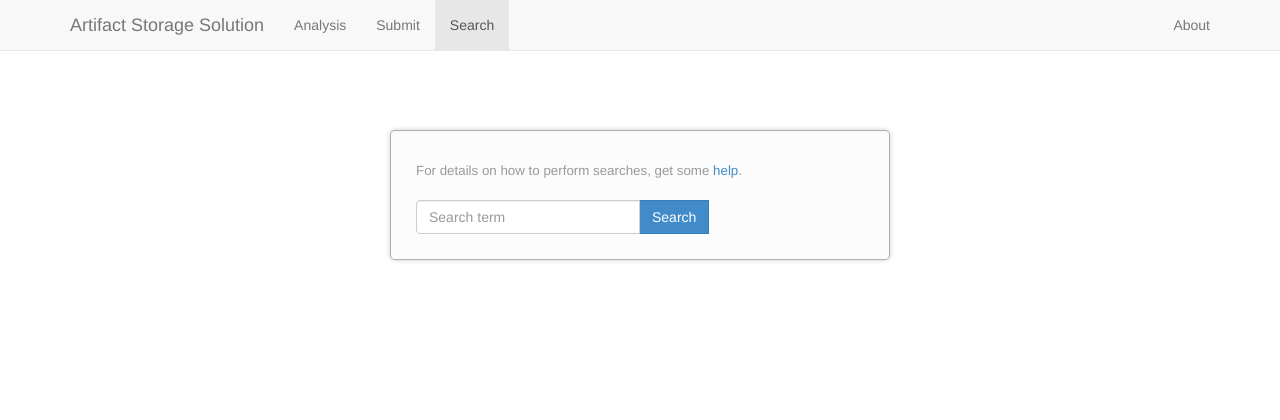
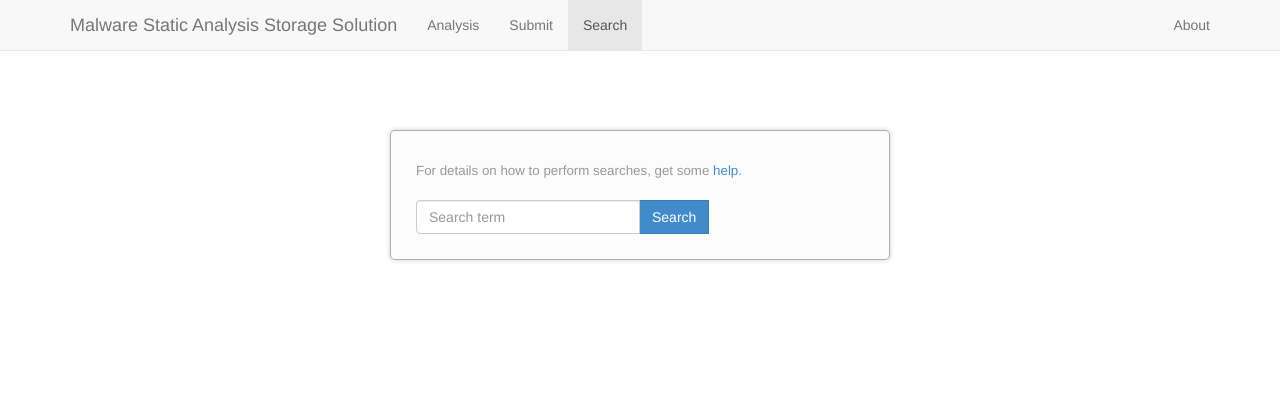
Before and after one commit to espenfjo/smass, a Django app: page /search in a window 1280 px wide. Shown: the top 420 px of the page. Run offline with Django 3.2, Linux system fonts and the light colour scheme; some libraries are stand-ins or nearby versions.

Commit message:
Rename to MSASS, Malware Static Analysis Storage Solution

```diff
--- a/lib/database/mongodb.py
+++ b/lib/database/mongodb.py
@@ -6,6 +6,6 @@ class mongodb(object):
         self.artifact = artifact
         self.config = artifact.config
         client = MongoClient(self.config.mongo_host)
-        db = client.ass
-        self.collection = db.ass
+        db = client.msass
+        self.collection = db.msass
         self.fs = gridfs.GridFS(db)
--- a/ass.py
+++ b/msass.py
@@ -10,13 +10,13 @@ from lib.Artifact import Artifact
 
 
 def read_config():
-    configfile = "ass.conf"
+    configfile = "msass.conf"
     parser = argparse.ArgumentParser()
-    description='Arguments to start ASS'
+    description='Arguments to start MSASS'
 
 
     parser.add_argument('--configfile', type=str, nargs=1,
-                        help='ASS configuration file')
+                        help='MSASS configuration file')
     args, remaining_argv = parser.parse_known_args()
     parser.add_argument('--type', type=str, nargs=1,
                         help='Select type of file')
--- a/web/analysis/models.py
+++ b/web/analysis/models.py
@@ -22,7 +22,7 @@ class Analysis(models.Model):
 
     objects = MongoDBManager()
     class MongoMeta:
-        db_table="ass"
+        db_table="msass"
 
 class Meta(models.Model):
     tags = ListField()
--- a/web/analysis/views.py
+++ b/web/analysis/views.py
@@ -18,7 +18,7 @@ from analysis.models import Analysis,PE,PE_Sub
 
 
 
-sys.path.append(settings.ASS_PATH)
+sys.path.append(settings.MSASS_PATH)
 from lib.Artifact import Artifact
 from lib.configreader import parse_config
 
@@ -171,7 +171,7 @@ def submit(request):
 
 
 def submit_file(stuff, post):
-    configfile = "{}/ass.conf".format(settings.ASS_PATH)
+    configfile = "{}/msass.conf".format(settings.MSASS_PATH)
     configobj = parse_config(configfile)
     data = stuff.read()
     name = stuff.name
--- a/web/templates/layouts/full.html
+++ b/web/templates/layouts/full.html
@@ -7,7 +7,7 @@
     <link rel="stylesheet" href="{% static 'bootstrap/css/bootstrap.min.css' %}">
     <link rel="stylesheet" href="{% static 'bootstrap/css/bootstrap-tagsinput.css' %}">
     <link rel="stylesheet" href="{% static 'bootstrap/css/bootstrap-editable.css' %}">
-    <link rel="stylesheet" href="{% static 'css/ass.css' %}">
+    <link rel="stylesheet" href="{% static 'css/msass.css' %}">
 
   </head>
   <body>
@@ -19,7 +19,7 @@
           <span class="icon-bar"></span>
         </button>
         <div class="navbar-header">
-          <a class="navbar-brand" href="/">Artifact Storage Solution</a>
+          <a class="navbar-brand" href="/">Malware Static Analysis Storage Solution</a>
         </div>
         <div class="navbar-collapse collapse">
             <ul class="nav navbar-nav">
@@ -39,7 +39,7 @@
     <div id="footer">
       <div class="container">
         <p class="text-muted credit">Courtesy of <a href="mailto://espen@mrfjo.org">Espen Fjellv&aelig;r Olsen</a>.
-          <a class="pull-right" href="https://github.com/espenfjo/ass">GitHub</a>
+          <a class="pull-right" href="https://github.com/espenfjo/msass">GitHub</a>
         </p>
       </div>
     </div>
@@ -48,6 +48,6 @@
     <script src="{% static 'bootstrap/js/bootstrap.min.js' %}"></script>
     <script src="{% static 'bootstrap/js/bootstrap-editable.min.js' %}"></script>
     <script src="{% static 'bootstrap/js/bootstrap-tagsinput.min.js' %}"></script>
-    <script src="{% static 'js/ass.js' %}"></script>
+    <script src="{% static 'js/msass.js' %}"></script>
   </body>
 </html>
--- a/web/web/settings.py
+++ b/web/web/settings.py
@@ -11,7 +11,7 @@ https://docs.djangoproject.com/en/1.6/ref/settings/
 # Build paths inside the project like this: os.path.join(BASE_DIR, ...)
 import os
 BASE_DIR = os.path.dirname(os.path.dirname(__file__))
-ASS_PATH = os.path.join(os.getcwd(), "..")
+MSASS_PATH = os.path.join(os.getcwd(), "..")
 
 # Quick-start development settings - unsuitable for production
 # See https://docs.djangoproject.com/en/1.6/howto/deployment/checklist/
@@ -58,7 +58,7 @@ WSGI_APPLICATION = 'web.wsgi.application'
 DATABASES = {
     'default' : {
         'ENGINE' : 'django_mongodb_engine',
-        'NAME' : 'ass',
+        'NAME' : 'msass',
         'HOST':'localhost'
     }
 }
```
Also changed, not shown: web/static/css/msass.css (renamed from web/static/css/ass.css), web/static/js/msass.js (renamed from web/static/js/ass.js), 3 other files.
